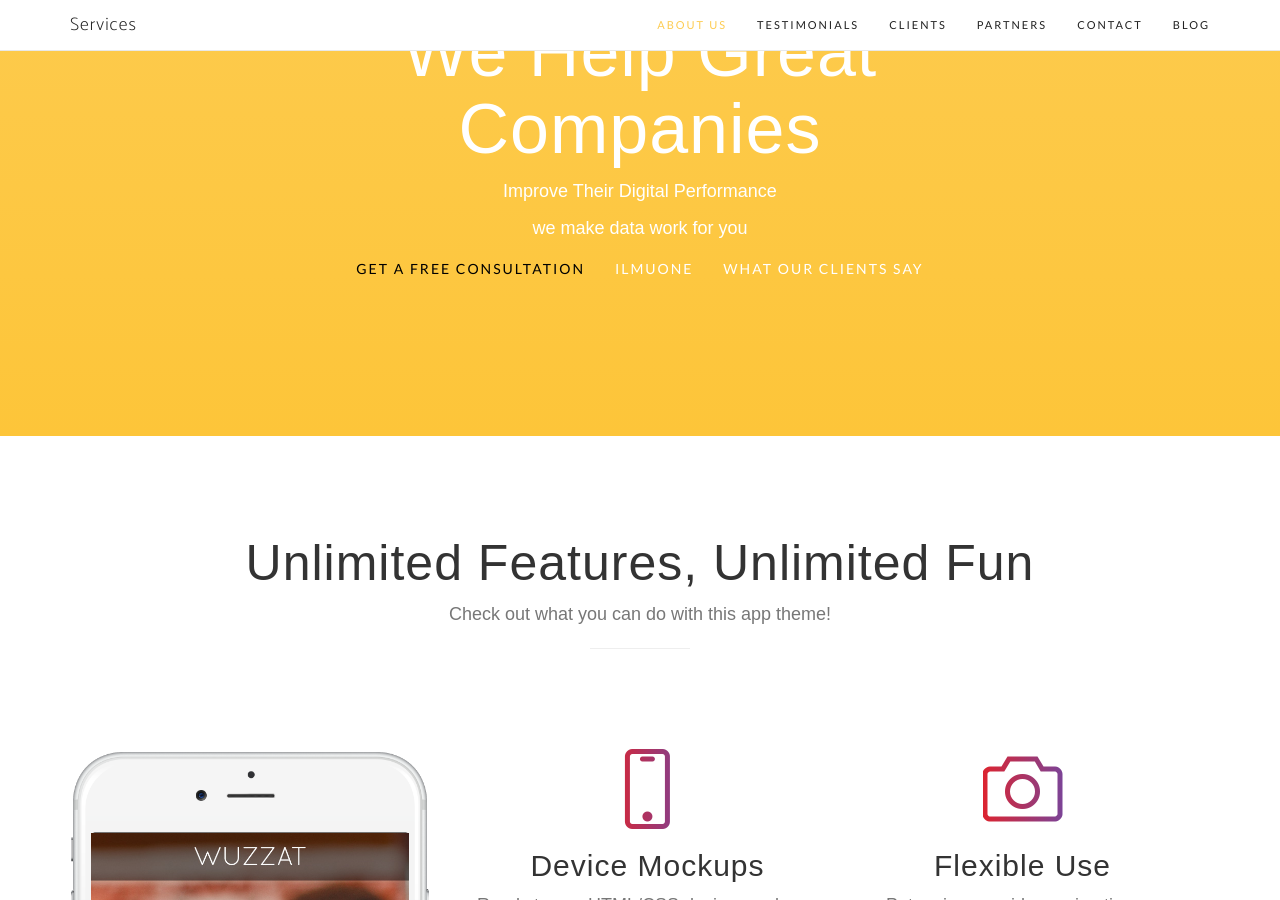
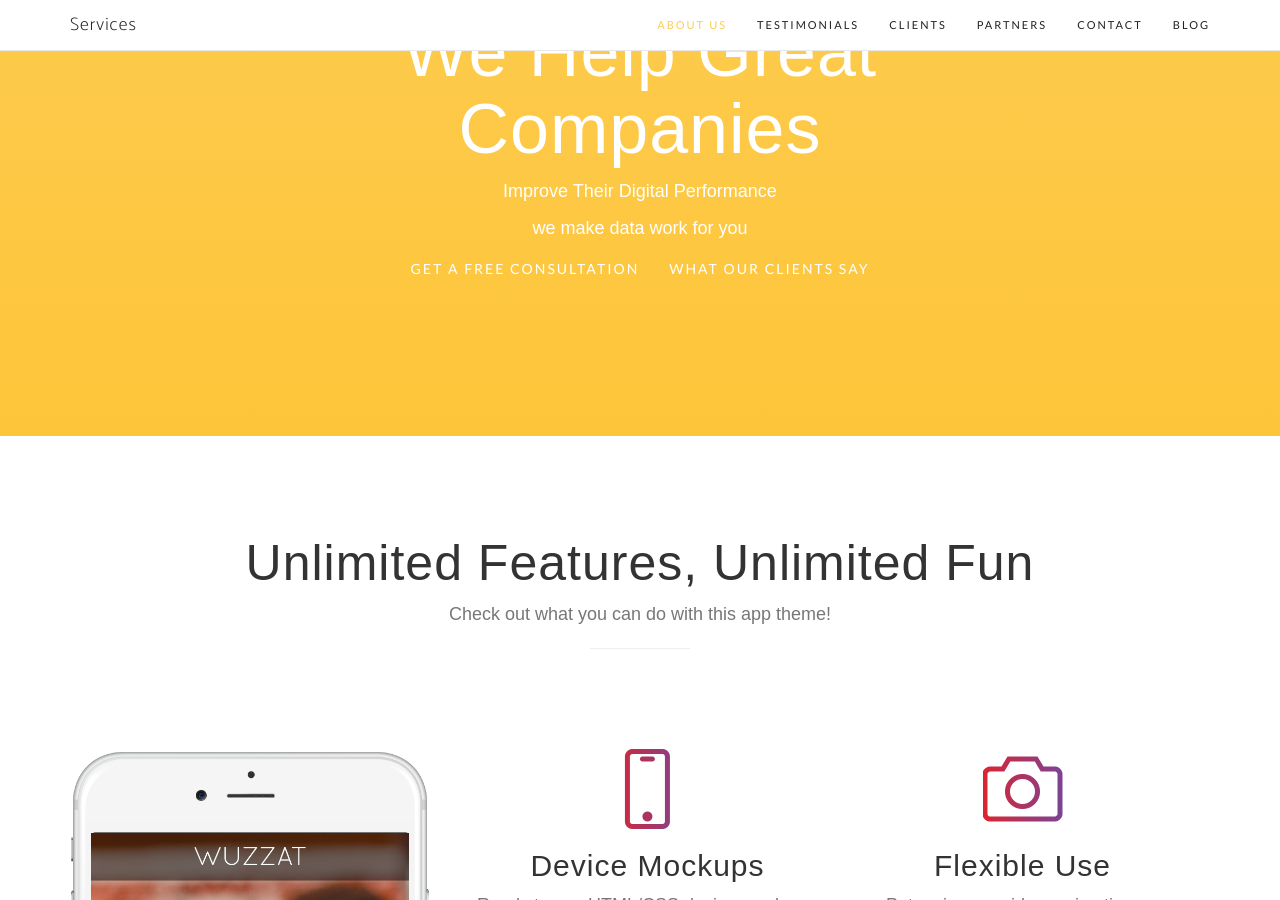
Before and after one commit to charlest7/adanamanya.github.io, a Jekyll site: the page built from index.html, in a window 1280 px wide and 900 px high, scrolled down 1056 px. Built offline with Jekyll 4.4.1, drawn with Linux system fonts in a browser that asks for light colours; nearby versions of some CDN libraries; some web fonts are replaced; the list of posts is cut into pages by our own code; a style sheet for code colours, icons or effects is not loaded.

Commit message:
Update call-to-action.html

```diff
--- a/_includes/call-to-action.html
+++ b/_includes/call-to-action.html
@@ -6,8 +6,7 @@
                 <p>Improve Their Digital Performance</p>
                 <p>we make data work for you</p>
                 <div class="badges">
-                    <a style="color:black" class="btn btn-outline btn-xl page-scroll" href="#why">Get a free Consultation</a>
-                    <a class="btn btn-outline btn-xl page-scroll" href="https://analytics3.typeform.com/to/joNZ7S" data-mode="1" target="_blank">Ilmuone</a>
+                    <a class="btn btn-outline btn-xl page-scroll" href="https://analytics3.typeform.com/to/joNZ7S" data-mode="1" target="_blank">Get a free Consultation</a>
 <script>(function(){var qs,js,q,s,d=document,gi=d.getElementById,ce=d.createElement,gt=d.getElementsByTagName,id='typef_orm_share',b='https://s3-eu-west-1.amazonaws.com/share.typeform.com/';if(!gi.call(d,id)){js=ce.call(d,'script');js.id=id;js.src=b+'share.js';q=gt.call(d,'script')[0];q.parentNode.insertBefore(js,q)}id=id+'_';if(!gi.call(d,id)){qs=ce.call(d,'link');qs.rel='stylesheet';qs.id=id;qs.href=b+'share-button.css';s=gt.call(d,'head')[0];s.appendChild(qs,s)}})()</script>
 
                     <a class="btn btn-outline btn-xl page-scroll" href="#portfolio">what our clients say</a>
```
